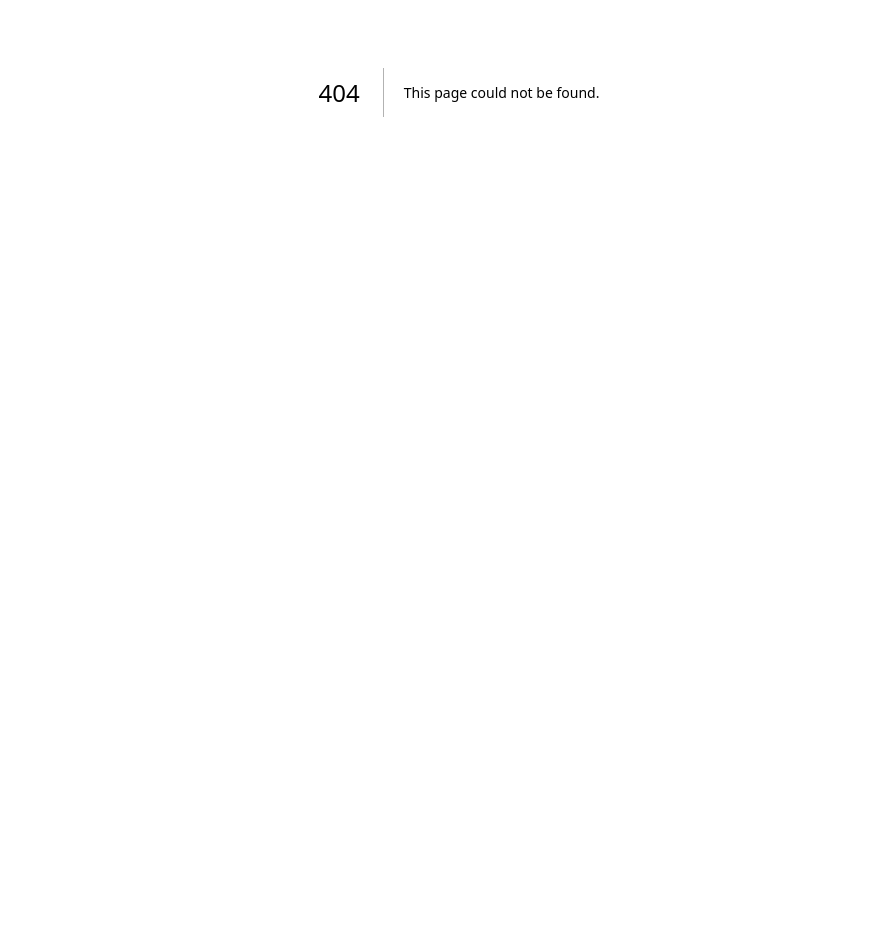
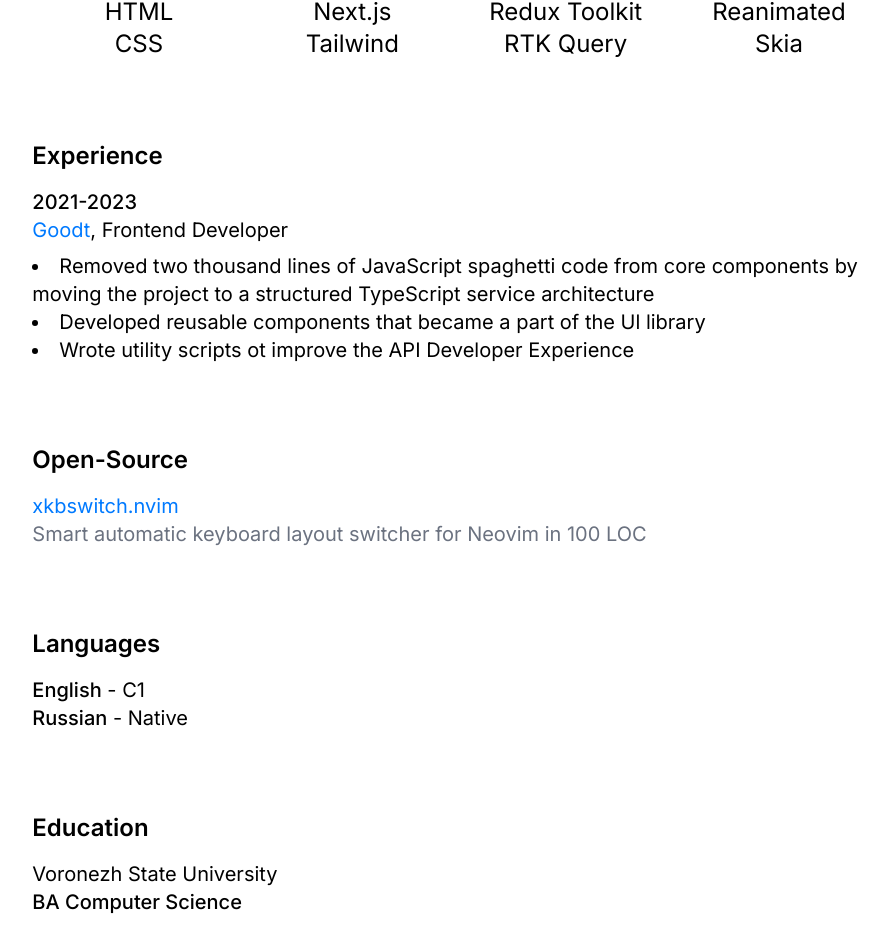
Before and after one commit to ivanesmantovich/ive.ink, a Next.js app: page /resume in a window 1280 px wide. Before the commit this address had no page. Shown: the part 308-1260 px from the top of the page, without its empty margins (181-1069 px from the left). Before the commit the page ends 800 px from the top, so only its background shows below. Built offline with nearby package versions, Linux system fonts and the light colour scheme.

Commit message:
Font size and layout tweaks

```diff
--- a/app/portfolio/page.tsx
+++ /dev/null
@@ -1,5 +0,0 @@
-import Portfolio from '@/components/Portfolio'
-
-export default function PortfolioPage() {
-    return <Portfolio />
-}
--- /dev/null
+++ b/app/resume/page.tsx
@@ -0,0 +1,5 @@
+import Resume from '@/components/Resume'
+
+export default function ResumePage() {
+    return <Resume />
+}
--- a/components/About.tsx
+++ b/components/About.tsx
@@ -24,18 +24,16 @@ export default function About() {
     return (
         <div className="flex h-screen w-screen items-center justify-center">
             <div
-                className={`flex flex-col h-full justify-center w-4/6 ${styles.fadeIn}`}
+                className={`flex flex-col h-full justify-center w-5/6 sm:w-4/6 ${styles.fadeIn}`}
             >
                 <Link className="absolute top-[15%]" href="/menu">
                     <Snowdrop />
                 </Link>
 
-                <div className="text-3xl">
+                <div className="text-2xl sm:text-3xl">
                     <div className={'pb-4'}>My name is Ivan.</div>
 
-                    <div className={'pb-1'}>
-                        I {linkProjects()}.
-                    </div>
+                    <div className={'pb-1'}>I {linkProjects()}.</div>
                     <div className={'pb-1'}>I {linkBlog()}.</div>
                     <div className={'pb-1'}>I love the Internet.</div>
                 </div>
--- a/components/Hello.tsx
+++ b/components/Hello.tsx
@@ -1,10 +1,9 @@
 import styles from './Hello.module.css'
-import Wrapper from './Wrapper'
 
 export default function Hello() {
     return (
-        <Wrapper>
+        <div className="flex grow items-center justify-center">
             <div className={`text-4xl ${styles.animate}`}>Hello</div>
-        </Wrapper>
+        </div>
     )
 }
--- a/components/Menu.tsx
+++ b/components/Menu.tsx
@@ -10,7 +10,7 @@ import { useState } from 'react'
 
 export default function Menu() {
     const [hoveredElement, setHoveredElement] = useState<
-        'about' | 'projects' | 'portfolio' | 'blog' | 'email' | null
+        'about' | 'projects' | 'resume' | 'blog' | 'email' | null
     >(null)
 
     const aboutMeEnter = () => {
@@ -21,8 +21,8 @@ export default function Menu() {
         setHoveredElement('projects')
     }
 
-    const portfolioEnter = () => {
-        setHoveredElement('portfolio')
+    const resumeEnter = () => {
+        setHoveredElement('resume')
     }
 
     const blogEnter = () => {
@@ -38,8 +38,10 @@ export default function Menu() {
     }
 
     return (
-        <div className="flex h-screen w-screen items-center justify-center">
-            <div className={`flex flex-col text-4xl ${styles.fadeIn}`}>
+        <div className="flex grow items-center justify-center">
+            <div
+                className={`flex flex-col text-2xl sm:text-4xl ${styles.fadeIn}`}
+            >
                 <Link
                     href="/about"
                     className="py-7 pl-14 flex flex-row cursor-pointer"
@@ -82,19 +84,19 @@ export default function Menu() {
                 </Link>
 
                 <Link
-                    href="/portfolio"
+                    href="/resume"
                     className="py-7 pl-14 flex flex-row cursor-pointer"
-                    onMouseOver={portfolioEnter}
+                    onMouseOver={resumeEnter}
                     onMouseOut={handleMouseout}
                 >
-                    <div>Portfolio</div>
+                    <div>Résumé</div>
                     <Image
                         src={asterisk}
                         alt=""
                         className={`ml-5 w-9 ${styles.pointerAsterisk} ${
                             styles.spinning
                         } ${
-                            hoveredElement === 'portfolio'
+                            hoveredElement === 'resume'
                                 ? 'opacity-100'
                                 : 'opacity-0'
                         }`}
@@ -146,7 +148,7 @@ export default function Menu() {
                     <Image
                         src={asterisk}
                         alt=""
-                        className={`w-24 ${styles.pointerAsterisk} ${
+                        className={`w-20 ${styles.pointerAsterisk} ${
                             styles.spinning
                         } ${
                             hoveredElement === null
--- a/components/Projects.tsx
+++ b/components/Projects.tsx
@@ -4,9 +4,9 @@ import styles from './Projects.module.css'
 
 import Snowdrop from './Snowdrop'
 import Link from 'next/link'
-import { FaStar } from 'react-icons/fa6'
 import { useEffect, useState } from 'react'
 import Loader from '@/components/Loader'
+import { IoIosStar } from 'react-icons/io'
 
 export default function Projects() {
     const [xkbStars, setXkbStars] = useState<number>()
@@ -34,18 +34,26 @@ export default function Projects() {
     }, [])
 
     return (
-        <div className="flex h-screen w-screen items-center justify-center">
+        <div className="flex grow items-center justify-center">
             <div
-                className={`flex flex-col h-full justify-center w-4/6 ${styles.fadeIn}`}
+                className={`flex flex-col h-full justify-center w-5/6 sm:w-4/6 ${styles.fadeIn}`}
             >
-                <Link className="absolute top-[15%]" href="/menu">
+                <Link className="absolute top-[4%] sm:top-[10%]" href="/menu">
                     <Snowdrop />
                 </Link>
 
                 <div>
-                    <div className={'text-3xl pb-8'}>2023</div>
+                    <div className={'text-xl sm:text-2xl pb-6 text-gray-500'}>
+                        2023
+                    </div>
                     <div className={'pb-4'}>
-                        <div className={'text-2xl text-[#007aff]'}>Ichi</div>
+                        <div
+                            className={
+                                'text-xl sm:text-2xl font-semibold text-[#007aff]'
+                            }
+                        >
+                            Ichi
+                        </div>
                         <div className={'text-gray-500'}>
                             <span>
                                 Offline-first PWA Grocery Shopping List{' '}
@@ -55,14 +63,31 @@ export default function Projects() {
                     <div className={'pb-4'}>
                         <Link
                             href={'https://ive.ink'}
-                            className={'text-2xl text-[#007aff]'}
+                            className={
+                                'text-xl sm:text-2xl font-semibold text-[#007aff]'
+                            }
+                        >
+                            blog.ive.ink
+                        </Link>
+                        <div className={'text-gray-500'}>Blog</div>
+                    </div>
+                    <div className={'pb-4'}>
+                        <Link
+                            href={'https://ive.ink'}
+                            className={
+                                'text-xl sm:text-2xl font-semibold text-[#007aff]'
+                            }
                         >
                             ive.ink
                         </Link>
                         <div className={'text-gray-500'}>Portfolio</div>
                     </div>
                     <div>
-                        <div className={'text-2xl text-[#007aff] flex'}>
+                        <div
+                            className={
+                                'text-xl sm:text-2xl font-semibold text-[#007aff] flex'
+                            }
+                        >
                             <Link
                                 href={
                                     'https://github.com/ivanesmantovich/xkbswitch.nvim'
@@ -72,15 +97,19 @@ export default function Projects() {
                             </Link>
                             <div
                                 className={
-                                    'flex pt-0.5 pl-3 pr-1 text-[#eac54f]'
+                                    'flex items-center pl-3 text-[#eac54f] text-xl sm:text-2xl'
                                 }
                             >
-                                <FaStar />
+                                <IoIosStar />
                             </div>
                             {starsLoading ? (
                                 <Loader />
                             ) : (
-                                <div className={'text-[#eac54f]'}>
+                                <div
+                                    className={
+                                        'flex items-end text-[#eac54f] text-lg sm:text-xl font-medium'
+                                    }
+                                >
                                     {xkbStars}
                                 </div>
                             )}
--- a/components/Portfolio.tsx
+++ b/components/Resume.tsx
@@ -4,7 +4,7 @@ import Link from 'next/link'
 
 import Snowdrop from './Snowdrop'
 
-export default function Portfolio() {
+export default function Resume() {
     return (
         <div className="flex h-screen w-screen items-center justify-center">
             <div
@@ -16,7 +16,7 @@ export default function Portfolio() {
 
                 <div
                     className={
-                        'grid grid-rows-2 md:grid-rows-1 grid-cols-2 md:grid-cols-4  text-2xl pt-20 text-center'
+                        'grid grid-rows-2 md:grid-rows-1 grid-cols-2 md:grid-cols-4 text-xl sm:text-2xl pt-20 text-center'
                     }
                 >
                     <div>
@@ -41,12 +41,20 @@ export default function Portfolio() {
                     </div>
                 </div>
 
-                <div className={'pt-20 text-xl'}>
-                    <div className={'pb-4 text-2xl font-semibold'}>
+                <div className={'pt-20 text-lg sm:text-xl'}>
+                    <div className={'pb-4 text-xl sm:text-2xl font-semibold'}>
                         Experience
                     </div>
                     <div className={'font-medium'}>2021-2023</div>
-                    <div>Goodt, Frontend Developer</div>
+                    <div>
+                        <a
+                            className={'text-[#007aff]'}
+                            href={'https://goodt.me/'}
+                        >
+                            Goodt
+                        </a>
+                        , Frontend Developer
+                    </div>
                     <ul className={'pt-2'} style={{ listStyle: 'inside' }}>
                         <li>
                             Removed two thousand lines of JavaScript spaghetti
@@ -64,8 +72,8 @@ export default function Portfolio() {
                     </ul>
                 </div>
 
-                <div className={'pt-20 text-xl'}>
-                    <div className={'text-2xl pb-4 font-semibold'}>
+                <div className={'pt-20 text-lg sm:text-xl'}>
+                    <div className={'text-xl sm:text-2xl pb-4 font-semibold'}>
                         Open-Source
                     </div>
                     <Link
@@ -82,8 +90,8 @@ export default function Portfolio() {
                     </div>
                 </div>
 
-                <div className={'pt-20 text-xl'}>
-                    <div className={'text-2xl pb-4 font-semibold'}>
+                <div className={'pt-20 text-lg sm:text-xl'}>
+                    <div className={'text-xl sm:text-2xl pb-4 font-semibold'}>
                         Languages
                     </div>
                     <div>
@@ -94,8 +102,8 @@ export default function Portfolio() {
                     </div>
                 </div>
 
-                <div className={'pt-20 pb-20 text-xl'}>
-                    <div className={'text-2xl pb-4 font-semibold'}>
+                <div className={'pt-20 pb-20 text-lg sm:text-xl'}>
+                    <div className={'text-xl sm:text-2xl pb-4 font-semibold'}>
                         Education
                     </div>
                     <div>Voronezh State University</div>
--- a/components/Wrapper.tsx
+++ /dev/null
@@ -1,11 +0,0 @@
-type WrapperProps = {
-    children: React.ReactNode
-}
-
-export default function Wrapper(props: WrapperProps) {
-    return (
-        <div className="flex h-screen w-screen items-center justify-center">
-            {props.children}
-        </div>
-    )
-}
```
